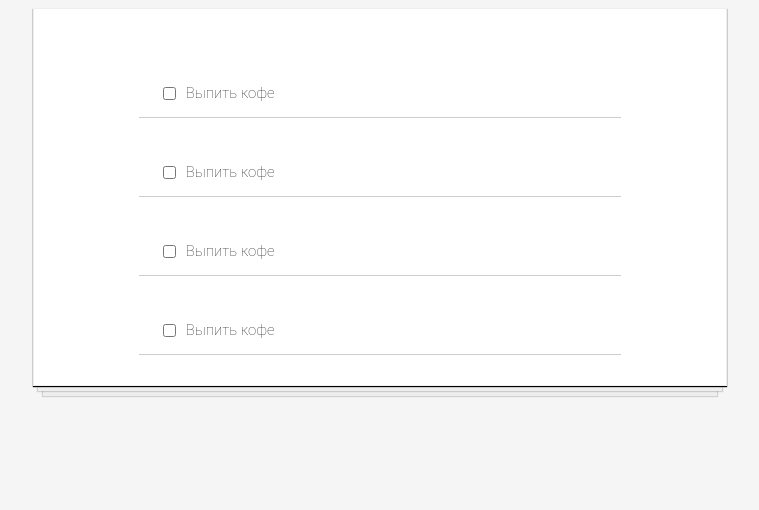
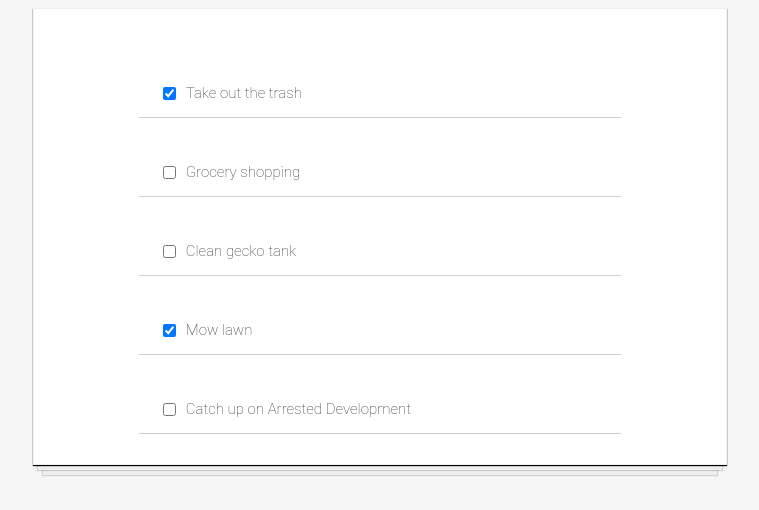
Before and after one commit to AnGlebski/todo, a React (Create React App) app: page / in a window 1280 px wide. Shown: the top 510 px of the page, without its empty margins (260-1019 px from the left). Built offline with nearby package versions, Linux system fonts and the light colour scheme.

Commit message:
add todosData

```diff
--- a/src/App.js
+++ b/src/App.js
@@ -1,14 +1,16 @@
 import React from 'react';
 import TodoItem from './components/TodoItem';
+import todosData from './todosData';
 
 
 function App() {
+
+  const todoItems = todosData.map(item => <TodoItem key={item.id}
+    item={item} />)
+
   return(
     <div className="todo-list">
-      <TodoItem />
-      <TodoItem />
-      <TodoItem />
-      <TodoItem />
+      {todoItems}
     </div>
   )
 }
--- a/src/components/TodoItem.js
+++ b/src/components/TodoItem.js
@@ -1,10 +1,10 @@
 import React from 'react';
 
-function TodoItem() {
+function TodoItem(props) {
   return(
     <div className="todo-item">
-      <input type="checkbox" />
-      <p>Выпить кофе</p>
+      <input type="checkbox" checked={props.item.completed} />
+      <p>{props.item.text}</p>
     </div>
   )
 };
--- /dev/null
+++ b/src/todosData.js
@@ -0,0 +1,29 @@
+const todosData = [
+  {
+    id: 1,
+    text: "Take out the trash",
+  completed: true
+  },
+  {
+    id: 2,
+    text: "Grocery shopping",
+    completed: false
+  },
+  {
+    id: 3,
+    text: "Clean gecko tank",
+    completed: false
+  },
+  {
+    id: 4,
+    text: "Mow lawn",
+    completed: true
+  },
+  {
+    id: 5,
+    text: "Catch up on Arrested Development",
+    completed: false
+  }
+]
+
+export default todosData;
```
